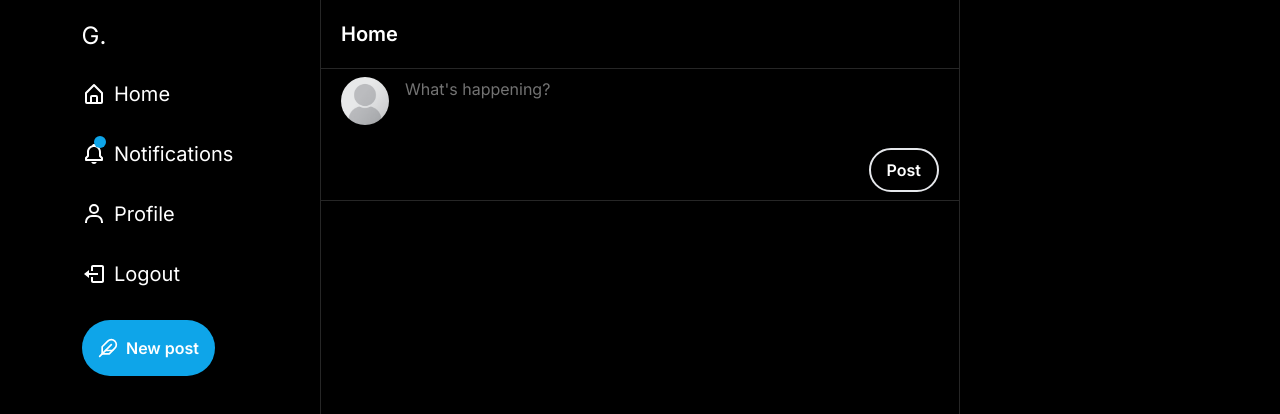
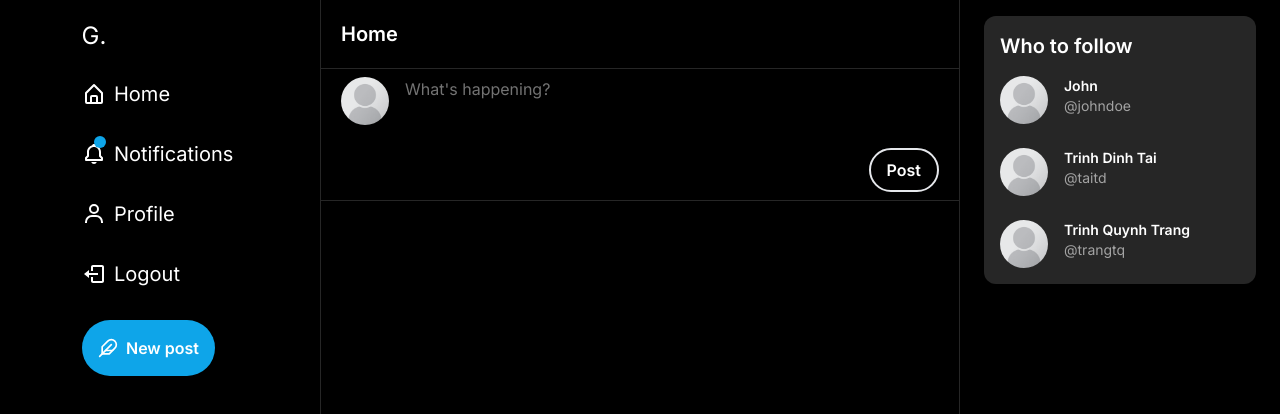
Before and after one commit to taitddev/twitter-clone, a Next.js app: page / in a window 1280 px wide. Shown: the top 414 px of the page. Built offline with nearby package versions, Linux system fonts and the light colour scheme.

Commit message:
feat: add followbar
- feat(Avatar.tsx): allow userId to be either string or number
- feat(FollowBar.tsx): add FollowBar component
- feat(Layout.tsx): add FollowBar component to layout

```diff
--- a/components/Avatar.tsx
+++ b/components/Avatar.tsx
@@ -1,7 +1,7 @@
 import Image from "next/image";
 
 interface IAvatarProps {
-  userId: string;
+  userId: string | number;
 }
 
 const Avatar: React.FC<IAvatarProps> = ({ userId }) => {
--- /dev/null
+++ b/components/FollowBar.tsx
@@ -0,0 +1,29 @@
+import Avatar from "./Avatar";
+
+const FollowBar = () => {
+  const users = [
+    { id: 1, name: "John", username: "johndoe" },
+    { id: 2, name: "Trinh Dinh Tai", username: "taitd" },
+    { id: 3, name: "Trinh Quynh Trang", username: "trangtq" },
+  ];
+  return (
+    <div className="hidden px-6 py-4 lg:block">
+      <div className="rounded-xl bg-neutral-800 p-4">
+        <h2 className="text-xl font-semibold text-white">Who to follow</h2>
+        <div className="mt-4 flex flex-col gap-6">
+          {users.map((user) => (
+            <div key={user.id} className="flex flex-row gap-4">
+              <Avatar userId={user.id} />
+              <div className="flex flex-col">
+                <p className="text-sm font-semibold text-white">{user.name}</p>
+                <p className="text-sm text-neutral-400">@{user.username}</p>
+              </div>
+            </div>
+          ))}
+        </div>
+      </div>
+    </div>
+  );
+};
+
+export default FollowBar;
--- a/components/Layout.tsx
+++ b/components/Layout.tsx
@@ -1,4 +1,5 @@
 import React, { ReactNode } from "react";
+import FollowBar from "./FollowBar";
 import Sidebar from "./layout/Sidebar";
 import MetaData from "./MetaData";
 
@@ -15,6 +16,7 @@ const Layout: React.FC<ILayoutProps> = ({ children }) => {
         <div className="col-span-3 border-x-[1px] border-neutral-800 lg:col-span-2">
           {children}
         </div>
+        <FollowBar />
       </main>
     </div>
   );
```
